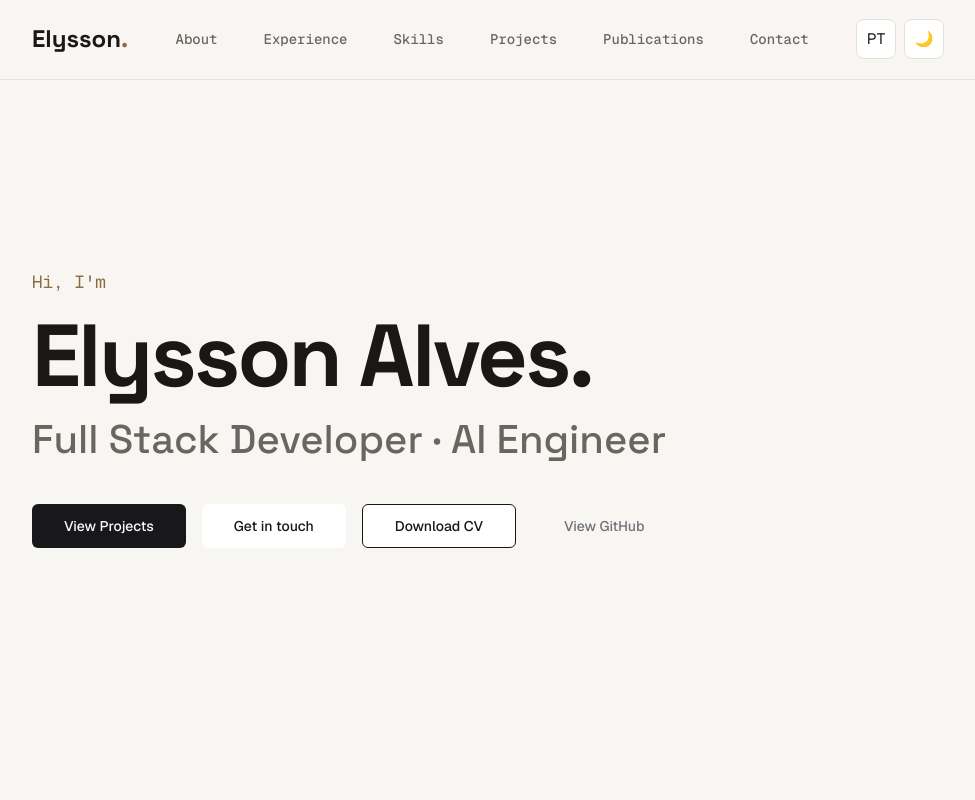
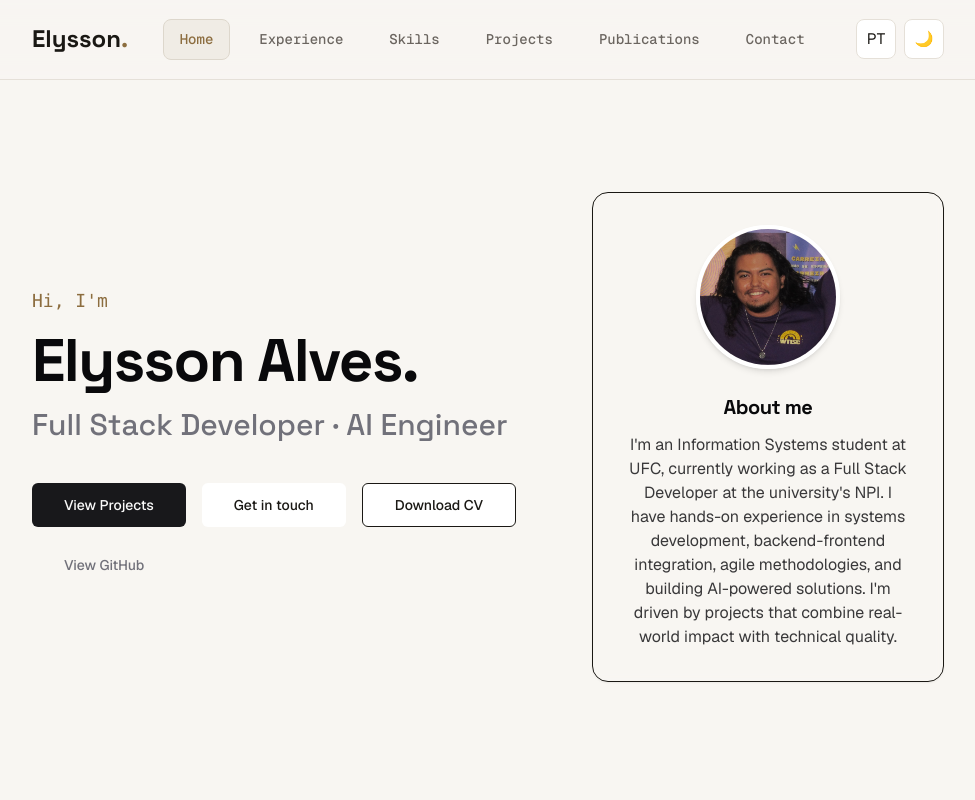
Before and after one commit to ElyssonAlvs/Portf-lio, a React (Vite) app: page / in a window 1280 px wide. Shown: the top 800 px of the page, without its empty margins (152-1127 px from the left). Built offline with nearby package versions, Linux system fonts and the light colour scheme.

Commit message:
feat: unifica Hero e About lado a lado em um layout grid de duas colunas

```diff
--- a/src/App.tsx
+++ b/src/App.tsx
@@ -4,7 +4,6 @@ import { useLanguage } from './contexts/LanguageContext'
 import { Header } from './components/layout/Header/Header'
 import { Footer } from './components/layout/Footer/Footer'
 import { Hero } from './components/sections/Hero/Hero'
-import { About } from './components/sections/About/About'
 import { Experience } from './components/sections/Experience/Experience'
 import { Skills } from './components/sections/Skills/Skills'
 import { Projects } from './components/sections/Projects/Projects'
@@ -68,7 +67,6 @@ function App() {
             style={{ width: '100%' }}
           >
             {activeTab === 'home' && <Hero setActiveTab={setActiveTab} />}
-            {activeTab === 'about' && <About />}
             {activeTab === 'experience' && <Experience />}
             {activeTab === 'skills' && <Skills />}
             {activeTab === 'projects' && <Projects />}
--- a/src/components/layout/Header/Header.tsx
+++ b/src/components/layout/Header/Header.tsx
@@ -31,7 +31,7 @@ export const Header = ({ activeTab, setActiveTab }: HeaderProps) => {
   }, []);
 
   const navItems = [
-    { id: 'about', label: t.about },
+    { id: 'home', label: t.home },
     { id: 'experience', label: t.experience },
     { id: 'skills', label: t.skills },
     { id: 'projects', label: t.projects },
--- a/src/components/sections/Hero/Hero.tsx
+++ b/src/components/sections/Hero/Hero.tsx
@@ -3,6 +3,7 @@ import { translations } from '../../../i18n/translations';
 import { AnimatedSection } from '../../ui/AnimatedSection/AnimatedSection';
 import { Button } from '../../ui/button';
 import cvFile from '../../../assets/cv/Elysson_Alves_CV.pdf';
+import elyssonImg from '../../../assets/images/elysson.jpg';
 
 interface HeroProps {
   setActiveTab: (tab: string) => void;
@@ -10,31 +11,74 @@ interface HeroProps {
 
 export const Hero = ({ setActiveTab }: HeroProps) => {
   const { language } = useLanguage();
-  const t = translations[language].hero;
+  const tHero = translations[language].hero;
+  const tAbout = translations[language].about;
 
   return (
-    <AnimatedSection id="hero" style={{ minHeight: 'calc(80vh - 80px)', display: 'flex', flexDirection: 'column', justifyContent: 'center', textAlign: 'left' }}>
-      <p style={{ color: 'var(--accent)', fontFamily: 'var(--font-mono)', marginBottom: '16px', fontSize: '1.1rem' }}>{t.greeting}</p>
-      <h1 style={{ fontSize: 'clamp(3rem, 8vw, 5.5rem)', marginBottom: '16px', letterSpacing: '-0.03em', fontWeight: 800, lineHeight: 1 }}>Elysson Alves.</h1>
-      <h2 style={{ fontSize: 'clamp(1.5rem, 4vw, 2.5rem)', color: 'var(--text-muted)', marginBottom: '40px', fontWeight: 500 }}>{t.role}</h2>
+    <AnimatedSection id="hero" className="w-full">
+      <div className="grid grid-cols-1 lg:grid-cols-12 gap-8 lg:gap-12 items-center min-h-[calc(75vh-80px)] py-6">
 
-      <div style={{ display: 'flex', gap: '16px', flexWrap: 'wrap' }}>
+        {/* Coluna da Esquerda: Hero / Apresentação */}
+        <div className="lg:col-span-7 flex flex-col justify-center text-left order-2 lg:order-1">
+          <p className="font-mono mb-4 text-base md:text-lg" style={{ color: 'var(--accent)' }}>
+            {tHero.greeting}
+          </p>
+          <h1 className="text-4xl sm:text-5xl md:text-6xl font-extrabold mb-4 tracking-tight leading-none text-foreground">
+            Elysson Alves.
+          </h1>
+          <h2 className="text-xl sm:text-2xl md:text-3xl font-medium mb-8 text-muted-foreground">
+            {tHero.role}
+          </h2>
+
+          <div className="flex flex-wrap gap-4 mt-2">
             <Button onClick={() => setActiveTab('projects')} size="lg" className="bg-primary text-primary-foreground hover:bg-primary/90 rounded-md font-medium transition-colors">
               {language === 'pt' ? 'Ver Projetos' : 'View Projects'}
             </Button>
             <Button onClick={() => setActiveTab('contact')} variant="outline" size="lg" className="border border-border rounded-md font-medium transition-colors">
-          {t.cta_contact}
+              {tHero.cta_contact}
             </Button>
             <Button asChild variant="outline" size="lg" className="border border-border rounded-md font-medium transition-colors">
               <a href={cvFile} download="Elysson_Alves_CV.pdf">
-            {t.cta_cv}
+                {tHero.cta_cv}
               </a>
             </Button>
             <Button asChild variant="ghost" size="lg" className="rounded-md font-medium transition-colors text-muted-foreground hover:text-foreground">
               <a href="https://github.com/ElyssonAlvs" target="_blank" rel="noreferrer">
-            {t.cta_github}
+                {tHero.cta_github}
               </a>
             </Button>
+          </div>
+        </div>
+
+        {/* Coluna da Direita: Sobre Mim */}
+        <div className="lg:col-span-5 flex flex-col items-center order-1 lg:order-2">
+          <div className="w-full bg-surface/50 border border-border/80 rounded-2xl p-6 md:p-8 shadow-sm backdrop-blur-sm hover:border-primary/30 transition-all duration-300">
+            <div className="flex flex-col sm:flex-row lg:flex-col items-center gap-6">
+
+              {/* Container da Imagem */}
+              <div className="relative group shrink-0">
+                <div className="absolute inset-0 bg-accent rounded-full blur-md opacity-25 group-hover:opacity-40 transition-opacity duration-300" />
+                <img
+                  src={elyssonImg}
+                  alt="Elysson Alves"
+                  className="relative w-28 h-28 sm:w-32 sm:h-32 lg:w-36 lg:h-36 rounded-full object-cover border-4 border-background shadow-md transition-transform duration-300 group-hover:scale-105"
+                />
+              </div>
+
+              {/* Bio & Texto */}
+              <div className="flex flex-col text-left sm:text-left lg:text-center">
+                <h3 className="text-xl font-bold mb-3 text-foreground tracking-tight sm:text-left lg:text-center">
+                  {tAbout.title}
+                </h3>
+                <p className="text-sm sm:text-base text-foreground/80 leading-relaxed font-normal">
+                  {tAbout.bio}
+                </p>
+              </div>
+
+            </div>
+          </div>
+        </div>
+
       </div>
     </AnimatedSection>
   );
--- a/src/i18n/translations.ts
+++ b/src/i18n/translations.ts
@@ -1,6 +1,6 @@
 export const translations = {
   pt: {
-    nav: { about: "Sobre", experience: "Experiência", skills: "Habilidades", projects: "Projetos", publications: "Publicações", contact: "Contato" },
+    nav: { home: "Início", experience: "Experiência", skills: "Habilidades", projects: "Projetos", publications: "Publicações", contact: "Contato" },
     hero: { greeting: "Olá, eu sou", cta_github: "Ver GitHub", cta_cv: "Baixar Currículo", cta_contact: "Entrar em contato", role: "Desenvolvedor Full Stack · Engenheiro de IA" },
     about: { title: "Sobre mim", bio: "Sou estudante de Sistemas de Informação na UFC e atuo como Desenvolvedor Full Stack no NPI da mesma instituição. Tenho experiência em desenvolvimento de sistemas, integração de backends com interfaces funcionais, aplicação de metodologias ágeis e construção de soluções com Inteligência Artificial. Busco projetos que combinem impacto real com qualidade técnica." },
     experience: { title: "Experiência" },
@@ -11,7 +11,7 @@ export const translations = {
     footer: { made_with: "Feito com" }
   },
   en: {
-    nav: { about: "About", experience: "Experience", skills: "Skills", projects: "Projects", publications: "Publications", contact: "Contact" },
+    nav: { home: "Home", experience: "Experience", skills: "Skills", projects: "Projects", publications: "Publications", contact: "Contact" },
     hero: { greeting: "Hi, I'm", cta_github: "View GitHub", cta_cv: "Download CV", cta_contact: "Get in touch", role: "Full Stack Developer · AI Engineer" },
     about: { title: "About me", bio: "I'm an Information Systems student at UFC, currently working as a Full Stack Developer at the university's NPI. I have hands-on experience in systems development, backend-frontend integration, agile methodologies, and building AI-powered solutions. I'm driven by projects that combine real-world impact with technical quality." },
     experience: { title: "Experience" },
```
Lines whose indentation alone changed are shown as unchanged.
